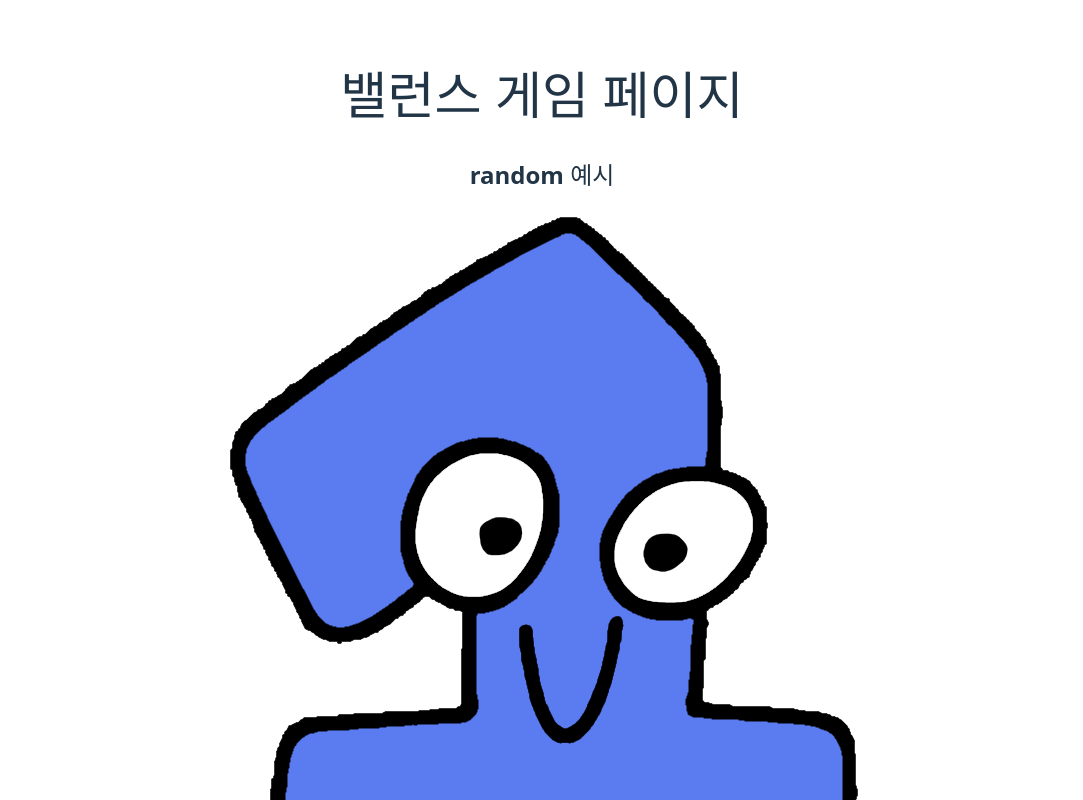
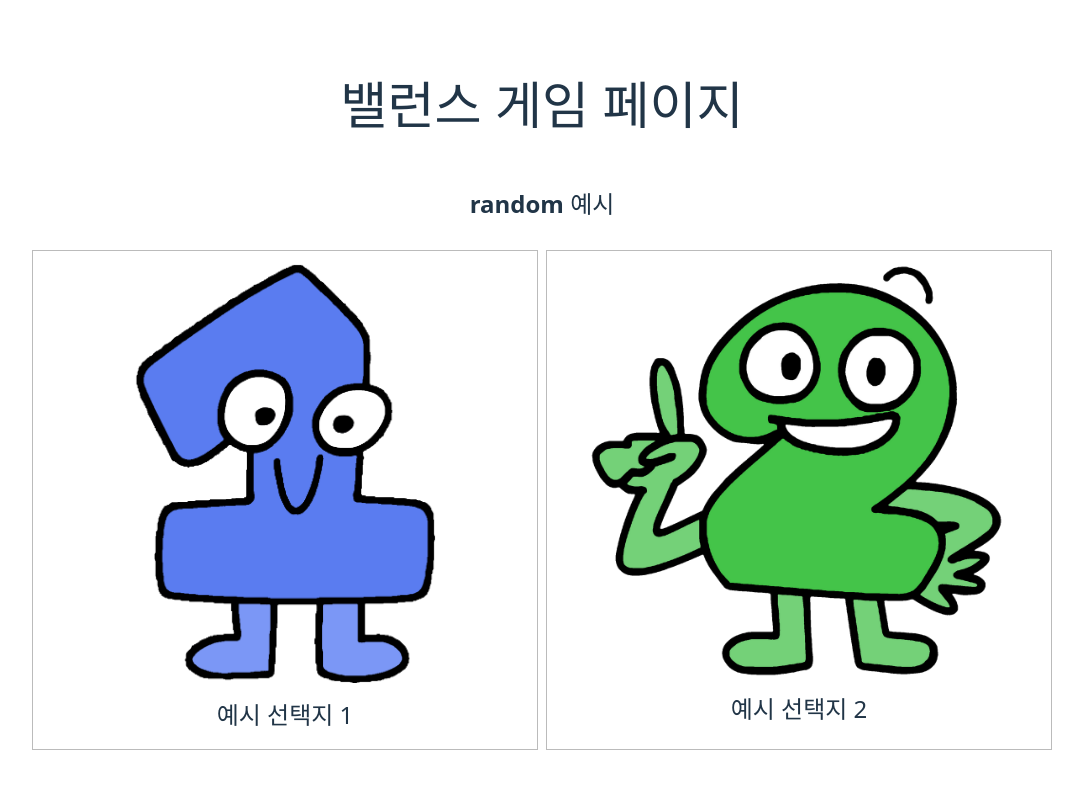
Before and after one commit to Web-Study-Lair/balance-game-frontend-team1, a React (Vite) app: page /game-play/random in a window 1280 px wide. Shown: the top 800 px of the page, without its empty margins (98-1181 px from the left). Built offline with nearby package versions, Linux system fonts and the light colour scheme.

Commit message:
게임 플레이에 CSS 적용

```diff
--- a/src/game-play/game-play.component.tsx
+++ b/src/game-play/game-play.component.tsx
@@ -17,7 +17,7 @@ export function GamePlay(props: Game) {
   return (
     <div className="BalanceGamePlay">
       <h2 className="BalanceGameTitle">{title}</h2>
-      <div>
+      <div className="BalanceGameChoiceBoxes">
         {choices.map((choice) => (
           <GameChoiceBox key={choice.id} {...choice} />
         ))}
--- /dev/null
+++ b/src/game-play/game-play.css
@@ -0,0 +1,27 @@
+.BalanceGamePlay {
+  display: flex;
+  flex-direction: column;
+}
+
+.BalanceGameChoiceBoxes {
+  display: flex;
+  flex-direction: row;
+  padding: 4px;
+}
+
+.BalanceGameChoiceBox {
+  width: 480px;
+  padding: 12px;
+  border: 1px solid #bbb;
+  margin: 4px;
+}
+
+.BalanceGameChoiceBoxImage {
+  max-width: 420px;
+  max-height: 420px;
+}
+
+.BalanceGameChoiceBoxDescription {
+  margin: 8px 4px 4px 4px;
+  font-size: 24px;
+}
--- a/src/game-play/game-play.page.tsx
+++ b/src/game-play/game-play.page.tsx
@@ -1,3 +1,4 @@
+import "./game-play.css";
 import { useParams } from "react-router-dom";
 import { getGameData, getPlaceholdGameData } from "./game-play.util";
 import { useEffect, useState } from "react";
```
